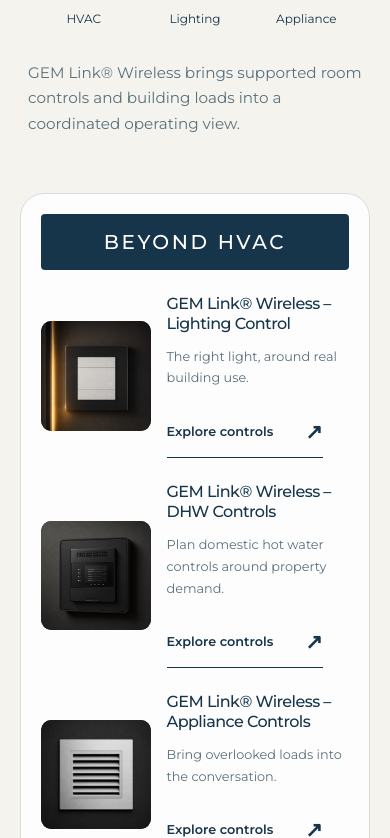
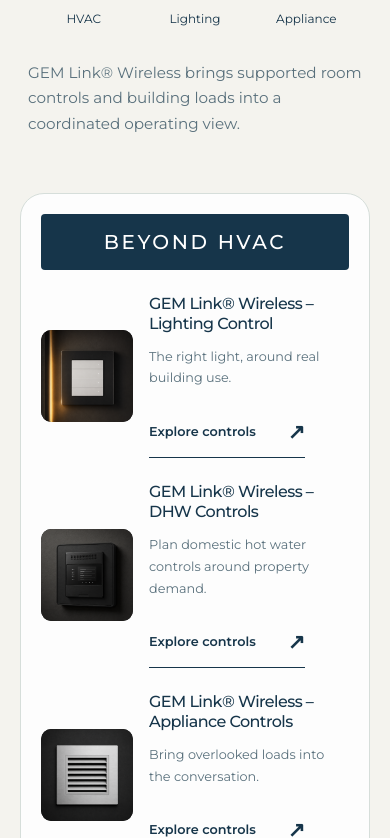
Before and after one commit to MannLester/Lodge-Tech-Website, a Next.js app in the folder apps/web/: page / in a window 390 px wide. Shown: the part 3502-4340 px from the top of the page. Built offline with nearby package versions, Linux system fonts and the light colour scheme.

Commit message:
fix: reduce product showcase image sizes

```diff
--- a/apps/web/src/app/marketing.css
+++ b/apps/web/src/app/marketing.css
@@ -470,7 +470,7 @@
 }
 .marketing-site .supporting-product {
   display: grid;
-  grid-template-columns: minmax(8.5rem, 0.72fr) minmax(0, 1.28fr);
+  grid-template-columns: clamp(6.5rem, 8vw, 7.5rem) minmax(0, 1fr);
   gap: clamp(1rem, 2vw, 1.5rem);
   align-items: center;
 }
@@ -1898,7 +1898,7 @@
     width: min(100%, 24rem);
   }
   .marketing-site .supporting-product {
-    grid-template-columns: minmax(6.75rem, 0.75fr) minmax(0, 1.25fr);
+    grid-template-columns: 5.75rem minmax(0, 1fr);
     gap: 1rem;
   }
   .marketing-site .supporting-product-image {
```
Also changed, not shown: 1 other file (tests, documents, lock files or other folders).
